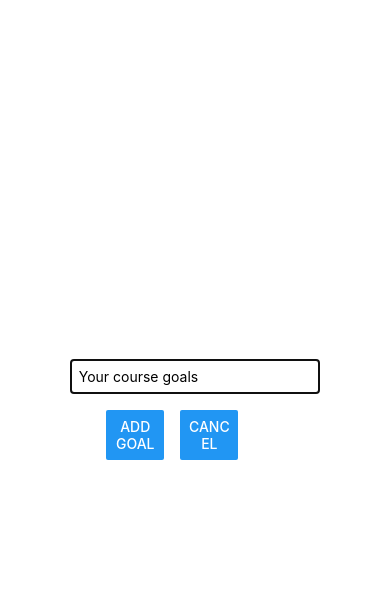
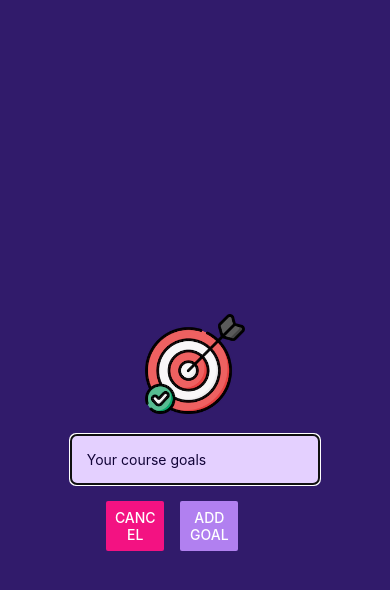
Before and after one commit to chvaldez10/React-Native-Sandbox, a React Native app in the folder Todo/todo/: screen / in a window 390 px wide. Both pictures are taken after a click on the button "ADD NEW GOAL". Shown: the top 590 px of the page. Built offline with nearby package versions, Linux system fonts and the light colour scheme.

Commit message:
finished todo app

```diff
--- a/Todo/todo/App.js
+++ b/Todo/todo/App.js
@@ -1,5 +1,6 @@
 import { useState } from "react";
 import { StyleSheet, View, FlatList, Button } from "react-native";
+import { StatusBar } from "expo-status-bar";
 
 import GoalItem from "./components/GoalItem";
 import GoalInput from "./components/GoalInput";
@@ -12,11 +13,16 @@
     setModalIsVisible(true);
   }
 
+  function endAddGoalHandler() {
+    setModalIsVisible(false);
+  }
+
   function addGoalHandler(enterGoalText) {
     setCourseGoals((currentCourseGoals) => [
       ...currentCourseGoals,
       { text: enterGoalText, id: Math.random().toString() },
     ]);
+    endAddGoalHandler();
   }
 
   function deleteGoalHandler(id) {
@@ -26,14 +32,20 @@
   }
 
   return (
+    <>
+      <StatusBar style="light" />
       <View style={styles.appContainer}>
         <Button
           title="Add New Goal"
-        color="#5e0acc"
+          color="#a065ac"
           onPress={startAddGoalHandler}
         />
         {modalIsVisible && (
-        <GoalInput onAddGoal={addGoalHandler} visible={modalIsVisible} />
+          <GoalInput
+            onAddGoal={addGoalHandler}
+            visible={modalIsVisible}
+            onCancel={endAddGoalHandler}
+          />
         )}
         <View style={styles.goalsContainer}>
           <FlatList
@@ -54,6 +66,7 @@
           />
         </View>
       </View>
+    </>
   );
 }
 
@@ -63,33 +76,7 @@
     paddingTop: 50,
     paddingHorizontal: 16,
   },
-  inputContainer: {
-    flex: 1,
-    flexDirection: "row",
-    justifyContent: "space-between",
-    alignItems: "center",
-    marginBottom: 24,
-    borderBottomWidth: 1,
-    borderBottomColor: "#cccccc",
-  },
-
-  textInput: {
-    borderWidth: 1,
-    borderColor: "#cccccc",
-    width: "70%",
-    marginRight: 8,
-    padding: 8,
-  },
   goalsContainer: {
     flex: 5,
   },
-  goalItem: {
-    margin: 8,
-    padding: 8,
-    borderRadius: 6,
-    backgroundColor: "#5e0acc",
-  },
-  goalText: {
-    color: "white",
-  },
 });
--- a/Todo/todo/app.json
+++ b/Todo/todo/app.json
@@ -5,6 +5,7 @@
     "version": "1.0.0",
     "orientation": "portrait",
     "icon": "./assets/icon.png",
+    "backgroundColor": "#1e085a",
     "splash": {
       "image": "./assets/splash.png",
       "resizeMode": "contain",
@@ -13,9 +14,7 @@
     "updates": {
       "fallbackToCacheTimeout": 0
     },
-    "assetBundlePatterns": [
-      "**/*"
-    ],
+    "assetBundlePatterns": ["**/*"],
     "ios": {
       "supportsTablet": true
     },
--- a/Todo/todo/components/GoalInput.js
+++ b/Todo/todo/components/GoalInput.js
@@ -1,5 +1,12 @@
 import { useState } from "react";
-import { View, TextInput, StyleSheet, Button, Modal } from "react-native";
+import {
+  View,
+  TextInput,
+  StyleSheet,
+  Button,
+  Modal,
+  Image,
+} from "react-native";
 
 function GoalInput(props) {
   const [enterGoalText, setEnteredGoalText] = useState("");
@@ -16,6 +23,10 @@
   return (
     <Modal visible={props.visible} animationType="slide">
       <View style={styles.inputContainer}>
+        <Image
+          style={styles.image}
+          source={require("../assets/images/goal.png")}
+        />
         <TextInput
           placeholder="Your course goals"
           style={styles.textInput}
@@ -24,10 +35,10 @@
         />
         <View style={styles.buttonContainer}>
           <View style={styles.button}>
-            <Button title="Add Goal" onPress={addGoalHandler} />
+            <Button title="Cancel" onPress={props.onCancel} color="#f31282" />
           </View>
           <View style={styles.button}>
-            <Button title="Cancel" />
+            <Button title="Add Goal" onPress={addGoalHandler} color="#b180f0" />
           </View>
         </View>
       </View>
@@ -42,10 +53,8 @@
     flex: 1,
     justifyContent: "center",
     alignItems: "center",
-    marginBottom: 24,
     padding: 16,
-    borderBottomWidth: 1,
-    borderBottomColor: "#cccccc",
+    backgroundColor: "#311b6b",
   },
   buttonContainer: {
     marginTop: 16,
@@ -57,8 +66,16 @@
   },
   textInput: {
     borderWidth: 1,
-    borderColor: "#cccccc",
+    borderColor: "#e4d0ff",
+    backgroundColor: "#e4d0ff",
+    color: "#120438",
+    borderRadius: 6,
     width: "70%",
-    padding: 8,
+    padding: 16,
+  },
+  image: {
+    height: 100,
+    width: 100,
+    margin: 20,
   },
 });
```
Also changed, not shown: Todo/todo/assets/images/goal.png (added). Lines whose indentation alone changed are shown as unchanged.
